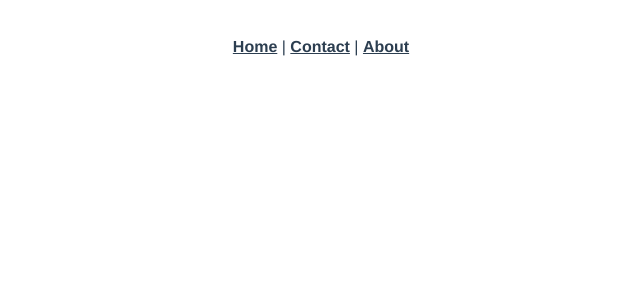
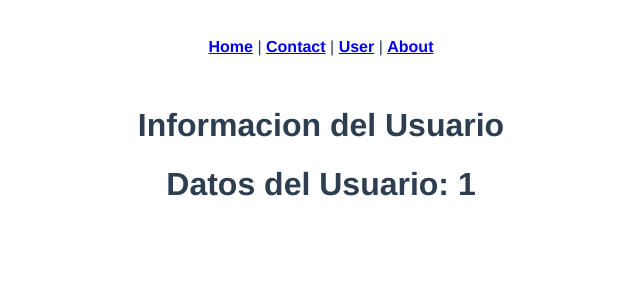
Before and after one commit to efranco89/vueroute, a Vue app: page /users/1 in a window 1280 px wide. Shown: the top 300 px of the page, without its empty margins (319-959 px from the left). Built offline with nearby package versions, Linux system fonts and the light colour scheme.

Commit message:
Ref dynamic routing with params

```diff
--- a/src/App.vue
+++ b/src/App.vue
@@ -3,6 +3,7 @@
     <div id="nav">
       <router-link to="/">Home</router-link> |
       <router-link to="/contact">Contact</router-link> |
+      <router-link to="/users">User</router-link> |
       <router-link to="/about">About</router-link>
     </div>
     <router-view/>
@@ -24,7 +25,7 @@
 
 #nav a {
   font-weight: bold;
-  color: #2c3e50;
+  color: #2cfe5;
 }
 
 #nav a.router-link-exact-active {
--- /dev/null
+++ b/src/components/User.vue
@@ -0,0 +1,11 @@
+<template>
+  <div class="user">
+    <h1>Datos del Usuario: {{ $route.params.id }}</h1>
+  </div>
+</template>
+
+<script>
+  export default {
+    name: 'User'
+  }
+</script>
--- a/src/router/index.js
+++ b/src/router/index.js
@@ -22,6 +22,11 @@ const routes = [
     path: '/contact',
     name: 'contact',
     component: () => import('../views/Contact.vue')
+  },
+  {
+    path: '/users/:id',
+    name: 'users',
+    component: () => import('../views/Users.vue')
   }
 ]
 
--- /dev/null
+++ b/src/views/Users.vue
@@ -0,0 +1,14 @@
+<template>
+  <div class="users">
+    <h1>Informacion del Usuario</h1>
+    <user/>
+  </div>
+</template>
+<script>
+  import User from '@/components/User.vue';
+  export default{
+    components: {
+      User
+    }
+  }
+</script>
```
